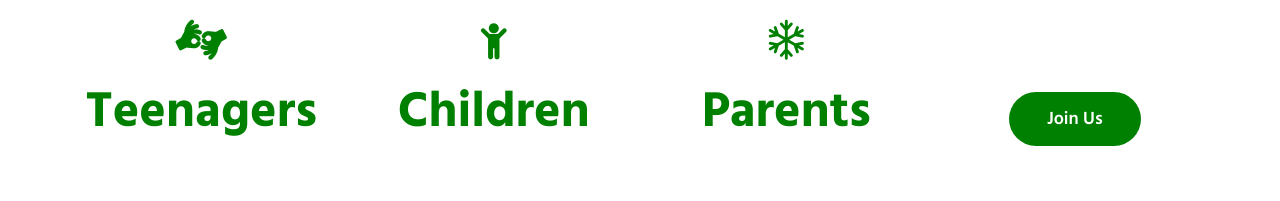
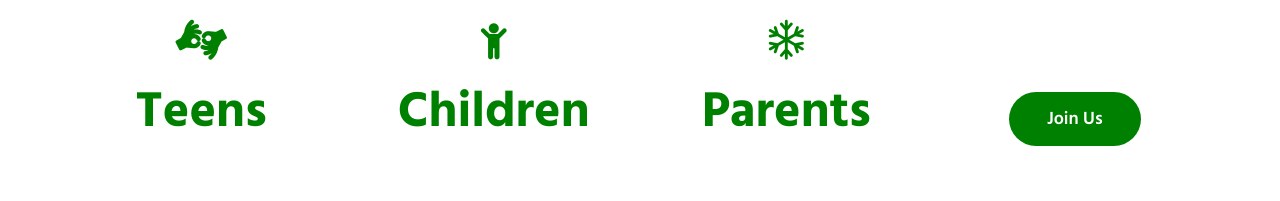
Before and after one commit to chidinmaik/healingbalm, a plain HTML site: page index.html in a window 1280 px wide. Shown: the part 2446-2647 px from the top of the page. Drawn offline with Linux system fonts and the light colour scheme.

Commit message:
Update index.html

```diff
--- a/index.html
+++ b/index.html
@@ -272,7 +272,7 @@ Author URL: https://healingbalmcounseling.org
             <div class="row stats-con">
               <div class="col-lg-3 col-6 stats_info counter_grid">
                 <span class="fa fa-american-sign-language-interpreting"></span>
-                <p><a href="/areas/teenagers.html">Teenagers</a></p>
+                <p><a href="/areas/teenagers.html">Teens</a></p>
                 <h4></h4>
               </div>
               <div class="col-lg-3 col-6 stats_info counter_grid1">
```
